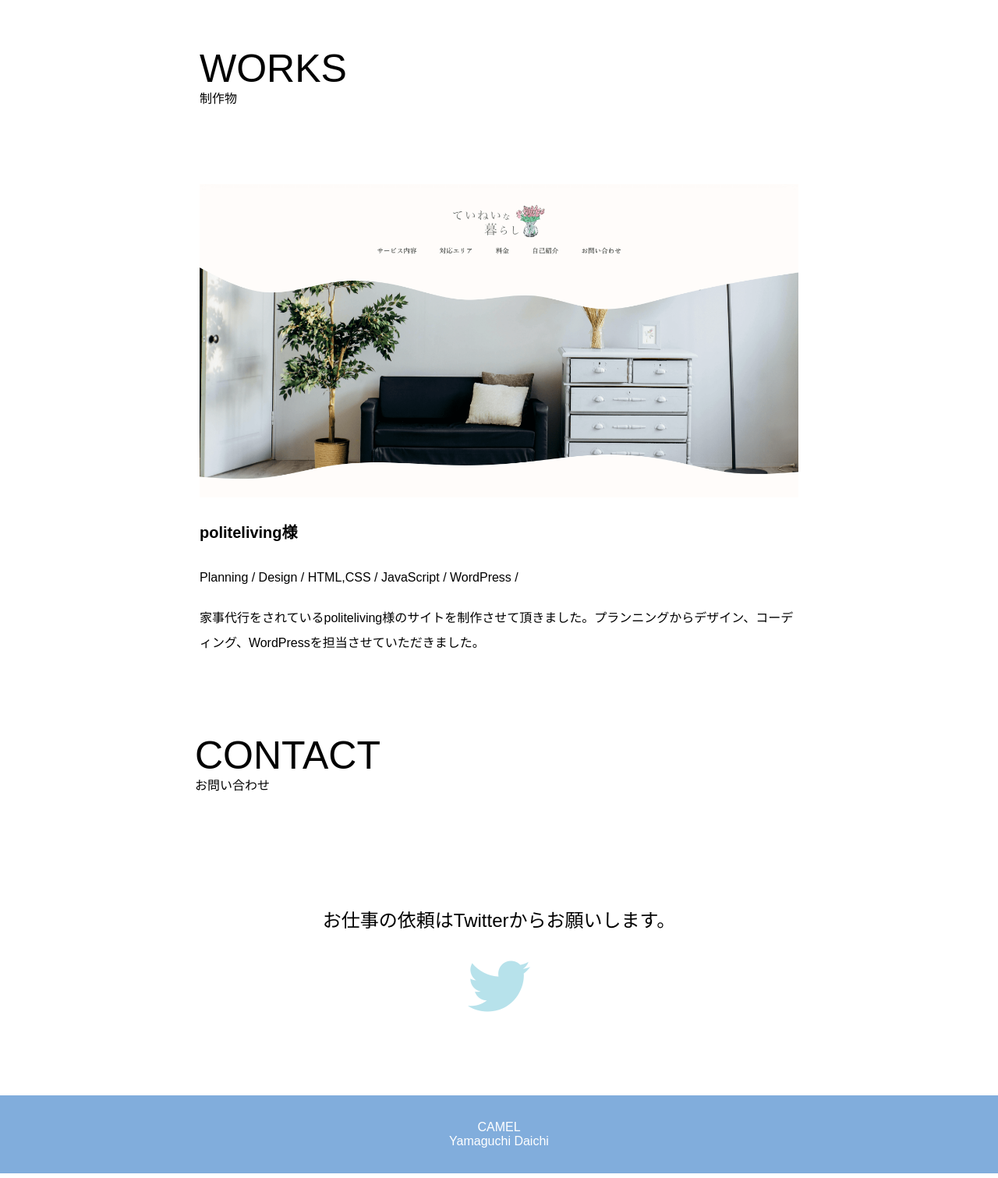
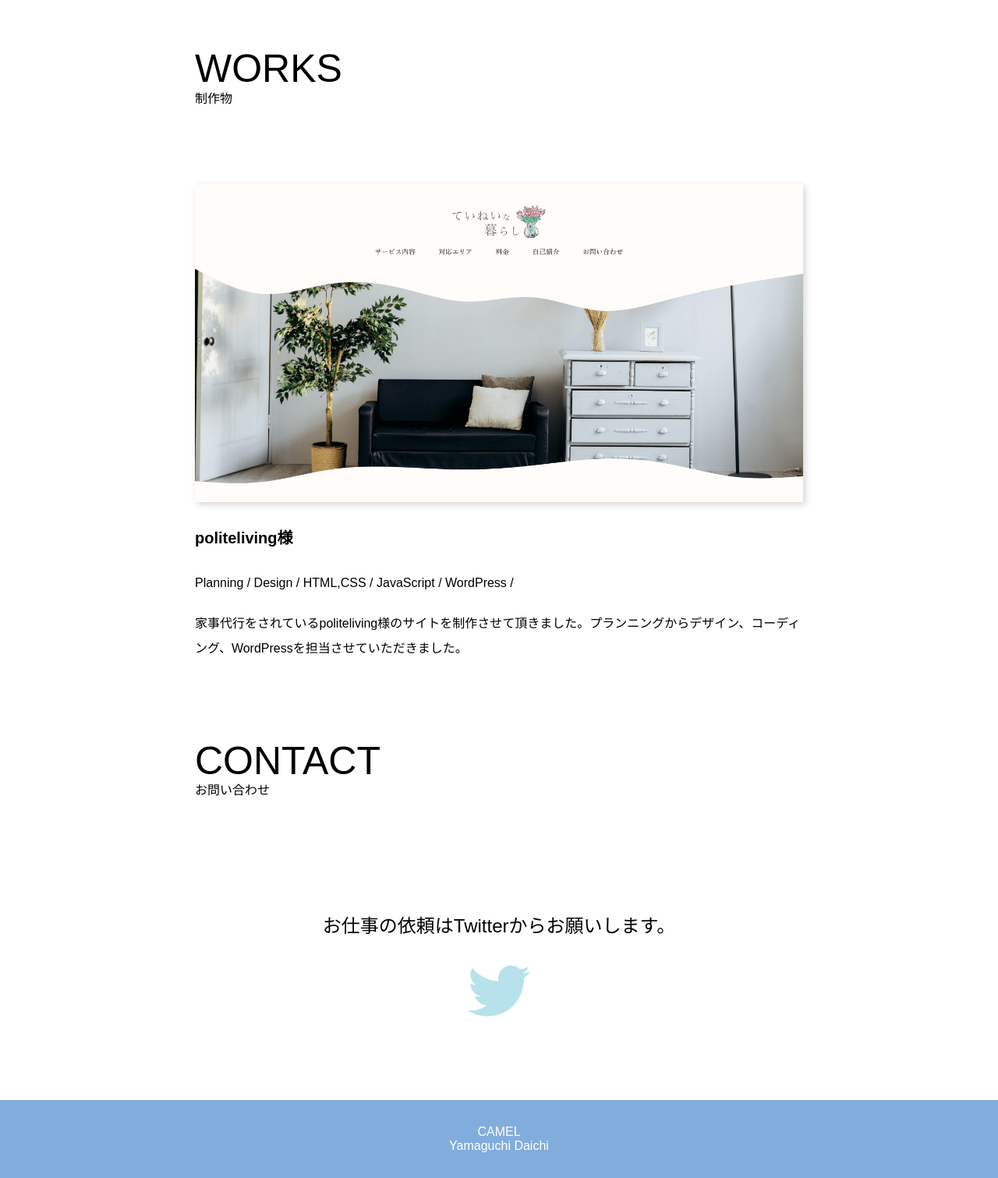
Before and after one commit to dinnerdaichi/portfolio-camel, a PHP site: the page made by work.html in a window 1280 px wide. Shown: the part 140-1651 px from the top of the page at 78% size. Run offline with PHP 8.4, Linux system fonts and the light colour scheme; some libraries are stand-ins or nearby versions.

Commit message:
[update]work-page sp調整

```diff
--- a/SCSS/style.scss
+++ b/SCSS/style.scss
@@ -1114,7 +1114,7 @@ footer {
 // work-page
 
 .work-page {
-  width: 60%;
+  // width: 60%;
   margin: 0 auto;
 
   &__item{
@@ -1122,6 +1122,10 @@ footer {
 
     &:first-child{
       margin-top: 100px;
+    }
+
+    img{
+      box-shadow: 3px 3px 8px rgba(128, 128, 128, 0.323);
     }
   }
 
--- a/css/style.css
+++ b/css/style.css
@@ -970,7 +970,6 @@ footer {
   }
 }
 .work-page {
-  width: 60%;
   margin: 0 auto;
 }
 .work-page__item {
@@ -978,6 +977,10 @@ footer {
 }
 .work-page__item:first-child {
   margin-top: 100px;
+}
+.work-page__item img {
+  -webkit-box-shadow: 3px 3px 8px rgba(128, 128, 128, 0.323);
+          box-shadow: 3px 3px 8px rgba(128, 128, 128, 0.323);
 }
 .work-page ul {
   padding: 0;
--- a/work.html
+++ b/work.html
@@ -104,6 +104,10 @@
 
   <!-- works -->
   <section class="work-page" id="works">
+    <div class="inner">
+
+
+
     <div class="section_tit wow fadeInUp" data-wow-duration="2s">
       <p class="title">WORKS</p>
       <p class="sub_title">制作物</p>
@@ -129,6 +133,7 @@
         </p>
       </li> -->
     </ul>
+    </div>
   </section>
 
 
```
